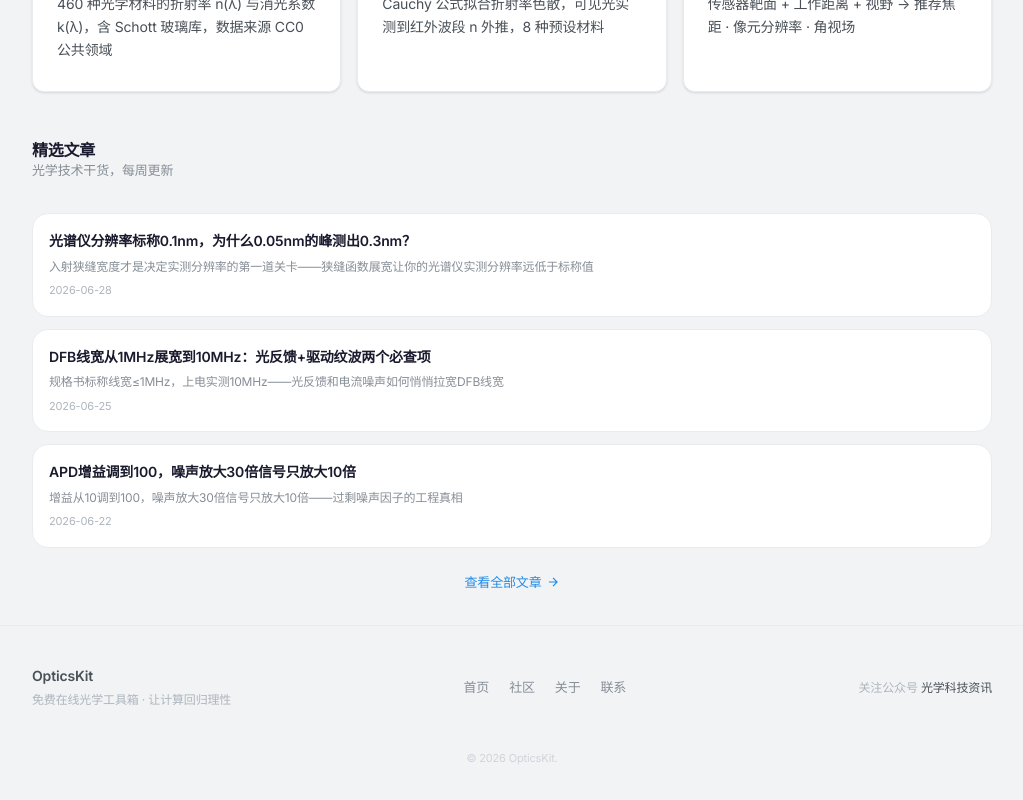
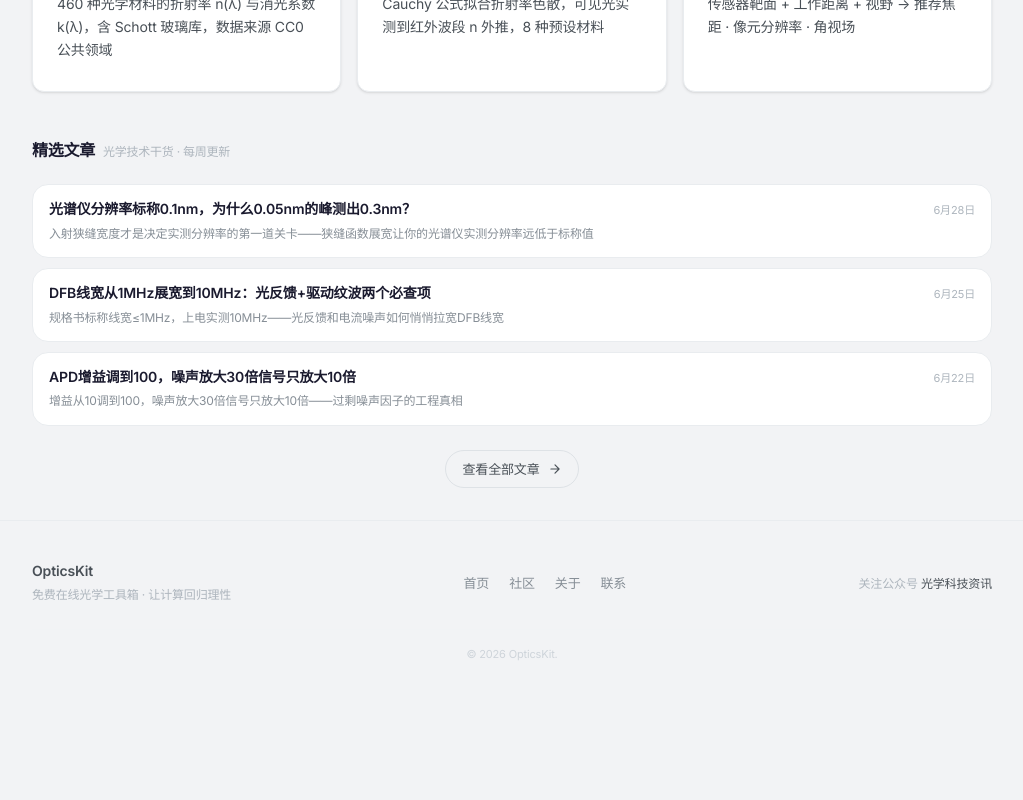
Before and after one commit to wolfoxbmm/opticskit, a Next.js app: page / in a window 1280 px wide. Shown: the part 991-1791 px from the top of the page, without its empty margins (128-1151 px from the left). After the commit the page ends 1695 px from the top, so only its background shows below. Built offline with nearby package versions, Linux system fonts and the light colour scheme.

Commit message:
style: comprehensive article section UI polish

```diff
--- a/src/app/page.tsx
+++ b/src/app/page.tsx
@@ -115,41 +115,49 @@ const tools = [
 
 import articlesData from "../../articles/index.json";
 
+function formatDate(dateStr: string) {
+  const d = new Date(dateStr);
+  return `${d.getMonth() + 1}月${d.getDate()}日`;
+}
+
 function ArticleSection() {
   const articles = articlesData.slice(0, 3);
 
   return (
     <>
-      <div className="mb-8">
-        <h2 className="text-[16px] font-bold text-[#1A1A2E] tracking-[-0.02em]">精选文章</h2>
-        <p className="text-[13px] text-[#868E96]">光学技术干货，每周更新</p>
+      <div className="mb-6">
+        <h2 className="text-[16px] font-bold text-[#1A1A2E] tracking-[-0.02em]">
+          精选文章
+          <span className="ml-2 text-[12px] font-normal text-[#ADB5BD]">光学技术干货 · 每周更新</span>
+        </h2>
       </div>
 
-      <div className="flex flex-col gap-3 mb-6">
-        {articles.map((a, i) => (
+      <div className="flex flex-col gap-2.5 mb-6">
+        {articles.map((a) => (
           <Link
             key={a.slug}
             href={`/articles/${a.slug}`}
-            className="block bg-white border border-[#E9ECEF] rounded-lg p-4 hover:border-[#228BE6]/30 hover:shadow-sm transition-all group"
+            className="group block bg-white border border-[#E9ECEF] rounded-lg px-4 py-3.5 hover:border-[#228BE6]/40 hover:shadow-md hover:translate-x-1 transition-all duration-200"
           >
-            <h3 className="text-[14px] font-semibold text-[#1A1A2E] group-hover:text-[#228BE6] transition-colors leading-relaxed">
-              {a.title}
-            </h3>
-            <p className="text-[12px] text-[#868E96] mt-1 line-clamp-1">{a.summary}</p>
-            <p className="text-[11px] text-[#ADB5BD] mt-1.5">{a.date}</p>
+            <div className="flex items-baseline justify-between gap-4">
+              <h3 className="text-[14px] font-semibold text-[#1A1A2E] group-hover:text-[#228BE6] transition-colors leading-snug flex-1 min-w-0">
+                {a.title}
+              </h3>
+              <span className="text-[11px] text-[#ADB5BD] whitespace-nowrap flex-shrink-0">{formatDate(a.date)}</span>
+            </div>
+            <p className="text-[12px] text-[#868E96] mt-1 line-clamp-2">{a.summary}</p>
           </Link>
         ))}
       </div>
 
-      <div className="flex items-center justify-center">
+      <div className="flex justify-center">
         <Link
           href="/articles"
-          className="inline-flex items-center gap-1 text-[13px] text-[#228BE6] hover:text-[#1c7ed6] font-medium transition-colors"
+          className="inline-flex items-center gap-2 px-4 py-2 border border-[#DEE2E6] rounded-full text-[13px] text-[#495057] hover:text-[#228BE6] hover:border-[#228BE6] font-medium transition-all"
         >
           查看全部文章
-          <svg width="14" height="14" viewBox="0 0 24 24" fill="none" stroke="currentColor" strokeWidth="2"><path d="M5 12h14M12 5l7 7-7 7"/></svg>
+          <svg width="14" height="14" viewBox="0 0 24 24" fill="none" stroke="currentColor" strokeWidth="2" strokeLinecap="round" strokeLinejoin="round"><path d="M5 12h14M12 5l7 7-7 7"/></svg>
         </Link>
-
       </div>
     </>
   );
```
